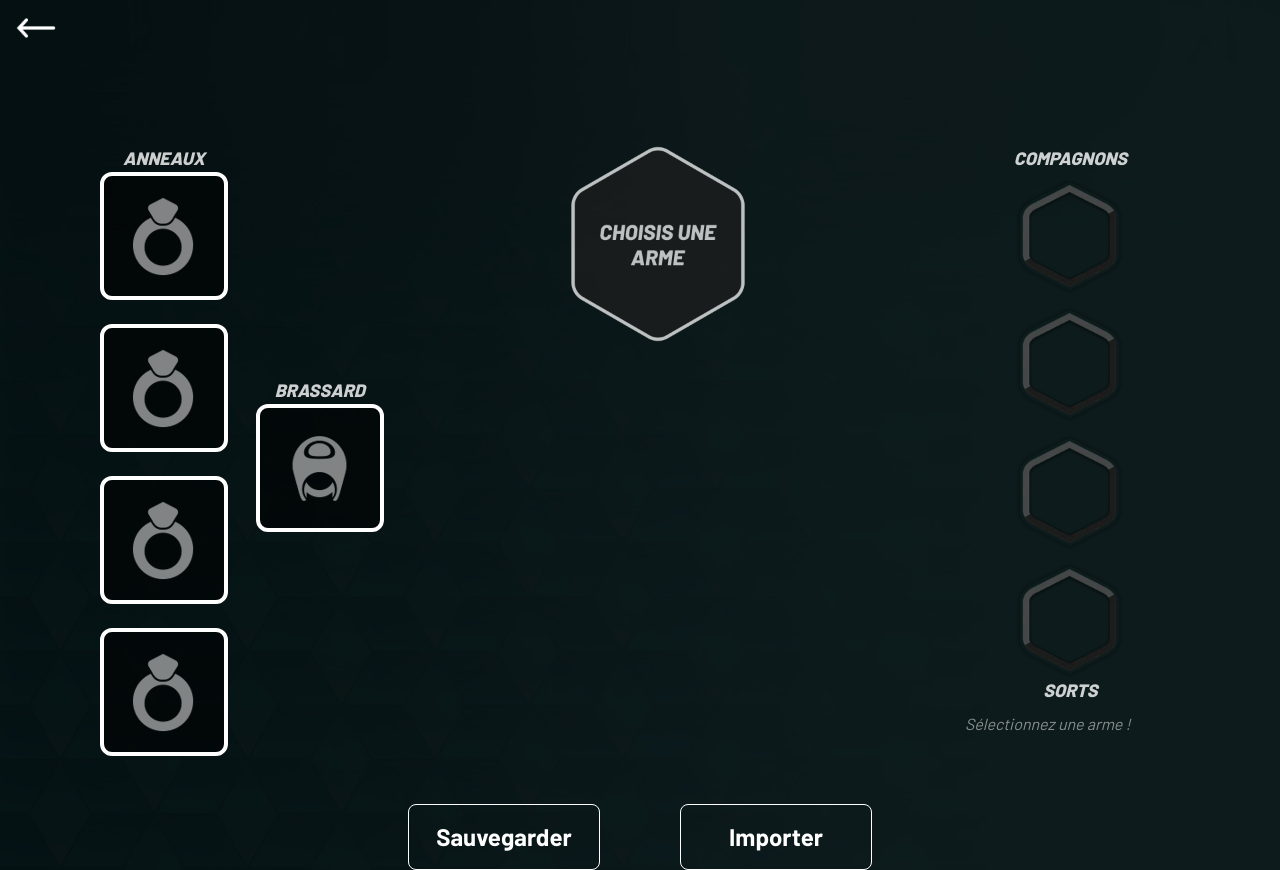
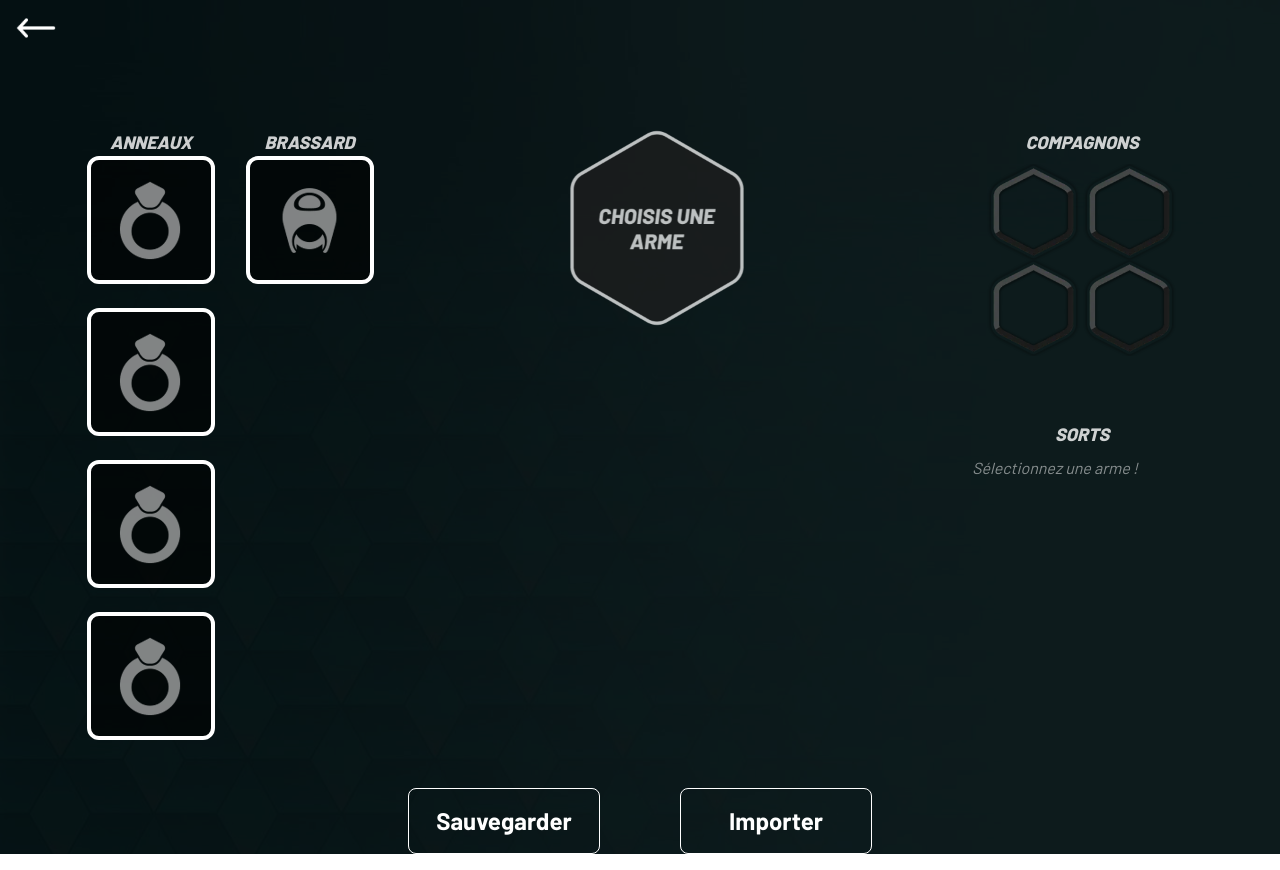
Before and after one commit to Ulkio/waven-builder, a Next.js app: page /build in a window 1280 px wide. Built offline with nearby package versions, Linux system fonts and the light colour scheme.

Commit message:
style changes

```diff
--- a/app/(routes)/build/page.tsx
+++ b/app/(routes)/build/page.tsx
@@ -52,7 +52,7 @@ const Build = () => {
   const companionSquareVariants = `h-24 w-24  hover:cursor-pointer`;
   const spellSquareVariants = `bg-black opacity-60 border-2 border-white border-solid h-16 w-16 rounded-lg hover:cursor-pointer`;
   const titleVariants = `uppercase italic font-extrabold text-2xl opacity-80 text-white text-sm xl:text-lg text-center w-full`;
-  const emptyCompanionVariants = `h-24 bg-[url("/img/utils/cadre_commun.png")]`;
+  const emptyCompanionVariants = `h-24 w-24 bg-[url("/img/utils/cadre_commun.png")]`;
   //#endregion
 
   //#region HANDLERS
@@ -458,7 +458,7 @@ const Build = () => {
   };
 
   return (
-    <main className=" flex flex-col items-stretch justify-between h-screen xl:p-6 gap-6 ">
+    <main className=" flex flex-col items-stretch justify-between h-screen xl:p-2 gap-6 ">
       <Link href="/">
         <Image
           onClick={closeModalImport}
@@ -509,7 +509,7 @@ const Build = () => {
               </div>
             </div>
           </div>
-          <div className="flex xl:flex-col justify-center  xl:basis-1/12">
+          <div className="flex xl:flex-col justify-center xl:justify-normal xl:basis-1/12">
             <div className="flex flex-wrap xl:flex-nowrap xl:gap-0 xl:flex-col">
               <div className="flex flex-col  justify-center  items-start ">
                 <p className={titleVariants}>Brassard</p>
@@ -522,14 +522,14 @@ const Build = () => {
             </div>
           </div>
           <div className="flex flex-col xl:basis-6/12 xl:px-4 ">
-            <div className="flex flex-col  items-center gap-2">
+            <div className="flex flex-col  items-center gap-6 xl:gap-2">
               <ArmeItem item={build.arme!} openModal={() => openModal("openArmeModal")} />
             </div>
           </div>
           <div className="flex flex-col xl:basis-3/12 xl:px-4 gap-16 xl:gap-0">
             <div className="flex flex-col gap-2 xl:px-4 items-center xl:items-start">
               <p className={titleVariants}>Compagnons</p>
-              <div className="flex flex-row flex-wrap gap-4 justify-center">
+              <div className="flex flex-row flex-wrap justify-center">
                 {[...Array(4)].map((_, index) => {
                   const compagnon = build.compagnons[index];
                   return (
@@ -545,13 +545,13 @@ const Build = () => {
                 })}
               </div>
             </div>
-            <div className="flex flex-col gap-2 xl:px-4 xl:items-start items-center ">
+            <div className="flex flex-col gap-2 xl:px-4 xl:items-start items-center pt-16">
               <p className={titleVariants}>Sorts</p>
               {!build.arme ? (
                 <p className="text-md italic opacity-50">Sélectionnez une arme !</p>
               ) : (
                 <>
-                  <div className="flex flex-wrap gap-2 max-w-96 justify-center xl:justify-start">
+                  <div className="flex flex-wrap gap-2 max-w-96 px-16 xl:px-0 justify-center w-full ">
                     {[...Array(15)].map((_, index) => {
                       const sort = build.sorts[index];
                       return (
@@ -572,7 +572,7 @@ const Build = () => {
         </div>
       </div>
 
-      <div className="flex flex-col   xl:flex-row w-full  gap-4 xl:gap-20 xl:self-center justify-center items-center">
+      <div className="flex flex-col xl:mt-0 mt-8  xl:flex-row w-full  gap-4 xl:gap-20 xl:self-center justify-center items-center">
         <div onClick={handleClickSaveBuild} className="hover:cursor-pointer">
           <p className="font-bold text-2xl border border-white rounded-lg p-4 w-48 text-center">Sauvegarder</p>
           <ToastContainer
--- a/app/components/build-items/Arme.tsx
+++ b/app/components/build-items/Arme.tsx
@@ -4,10 +4,11 @@ import { BuildArmeProps } from "@/types";
 import Hexagon from "@/components/Hexagon";
 import { toast } from "react-toastify";
 import { Tooltip } from "react-tooltip";
+import { useMediaQuery } from "react-responsive";
 const Arme = ({ item, openModal }: BuildArmeProps) => {
   const ARME_BASE_URL = "/img/armes";
   const PASSIFS_BASE_URL = "/img/passifs";
-
+  const isTabletOrMobile = useMediaQuery({ query: "(max-width: 1280px)" });
   return (
     <>
       {item ? (
@@ -50,8 +51,6 @@ const Arme = ({ item, openModal }: BuildArmeProps) => {
                     data-tooltip-id="my-tooltip"
                     data-tooltip-content={`${passif.effet}`}
                     data-tooltip-place="bottom"
-                    data-tooltip-delay-show={100}
-                    data-tooltip-delay-hide={200}
                     className="flex relative  items-center justify-center">
                     <Image
                       src={`${PASSIFS_BASE_URL}/${passif.image}.png`}
@@ -79,8 +78,8 @@ const Arme = ({ item, openModal }: BuildArmeProps) => {
         <Image
           src="/img/hexagon-chose-arm.png"
           alt="choisis une arme"
-          width={200}
-          height={200}
+          width={isTabletOrMobile ? 200 : 300}
+          height={isTabletOrMobile ? 200 : 300}
           priority
           onClick={openModal}
           className="hover:cursor-pointer hover:-translate-y-4 transition duration-200 ease-in-out animate-pulse"
--- a/app/components/build-items/Compagnon.tsx
+++ b/app/components/build-items/Compagnon.tsx
@@ -15,12 +15,15 @@ const Compagnon = ({
   return (
     <div
       onClick={openModal}
-      className={`bg-contain h-28 w-28 hover:cursor-pointer ${
+      className={`bg-contain bg-no-repeat h-24 w-24 hover:cursor-pointer ${
         item ? companionSquareVariants : emptyCompanionVariants
       }`}>
       {item && (
-        <div className="flex items-center relative">
+        <div className="flex flex-col relative">
           <Image
+            data-tooltip-content={item.nom}
+            data-tooltip-place="bottom"
+            data-tooltip-id={`tooltip-compagnon-${index}`}
             src={`/img/utils/cadre_${item.rarete.toLowerCase()}.png`}
             alt={item.nom}
             width={200}
@@ -28,7 +31,6 @@ const Compagnon = ({
             className="absolute"
           />
           <Image src={`${COMPAGNON_BASE_URL}/${item.image}.png`} width={200} height={200} alt={item.nom} />
-          <Tooltip id={`tooltip-compagnon-${index}`} className="tooltip z-10 " />
         </div>
       )}
       <p className="text-center">{item?.nom}</p>
```
